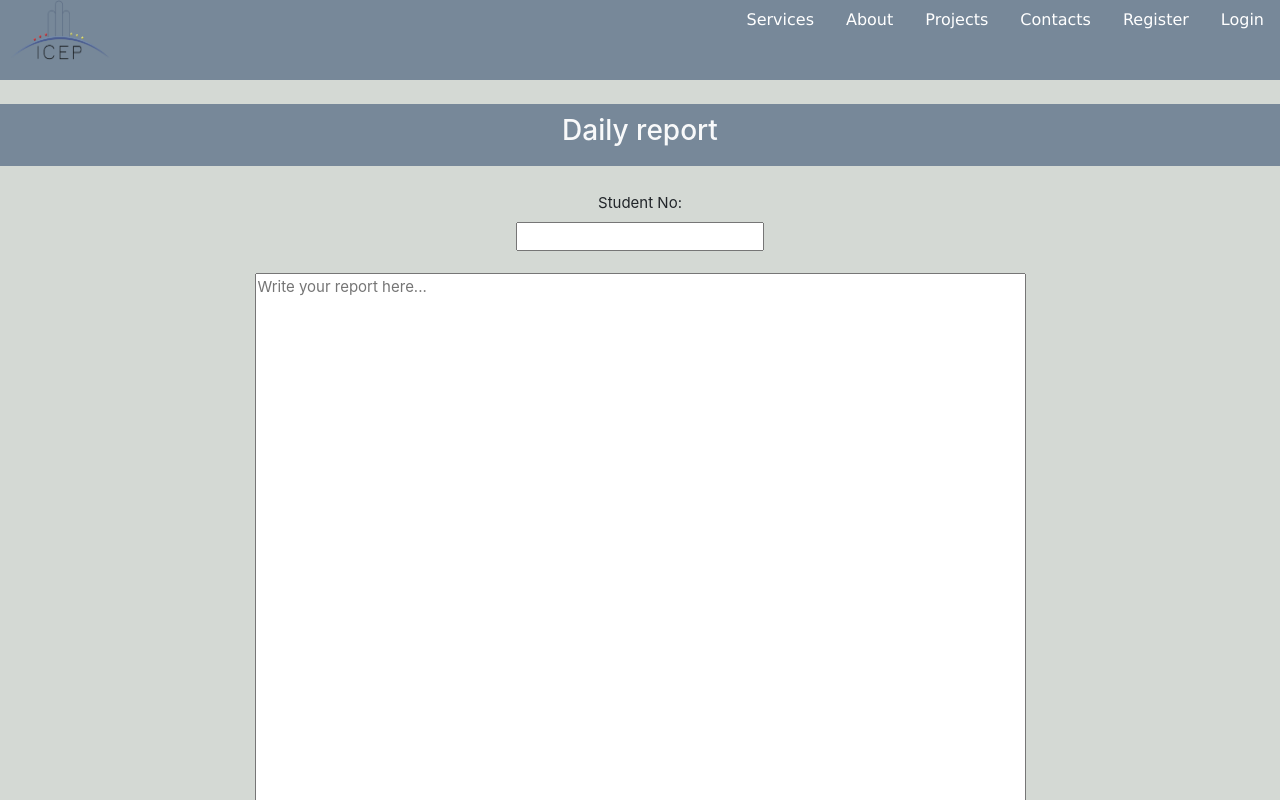
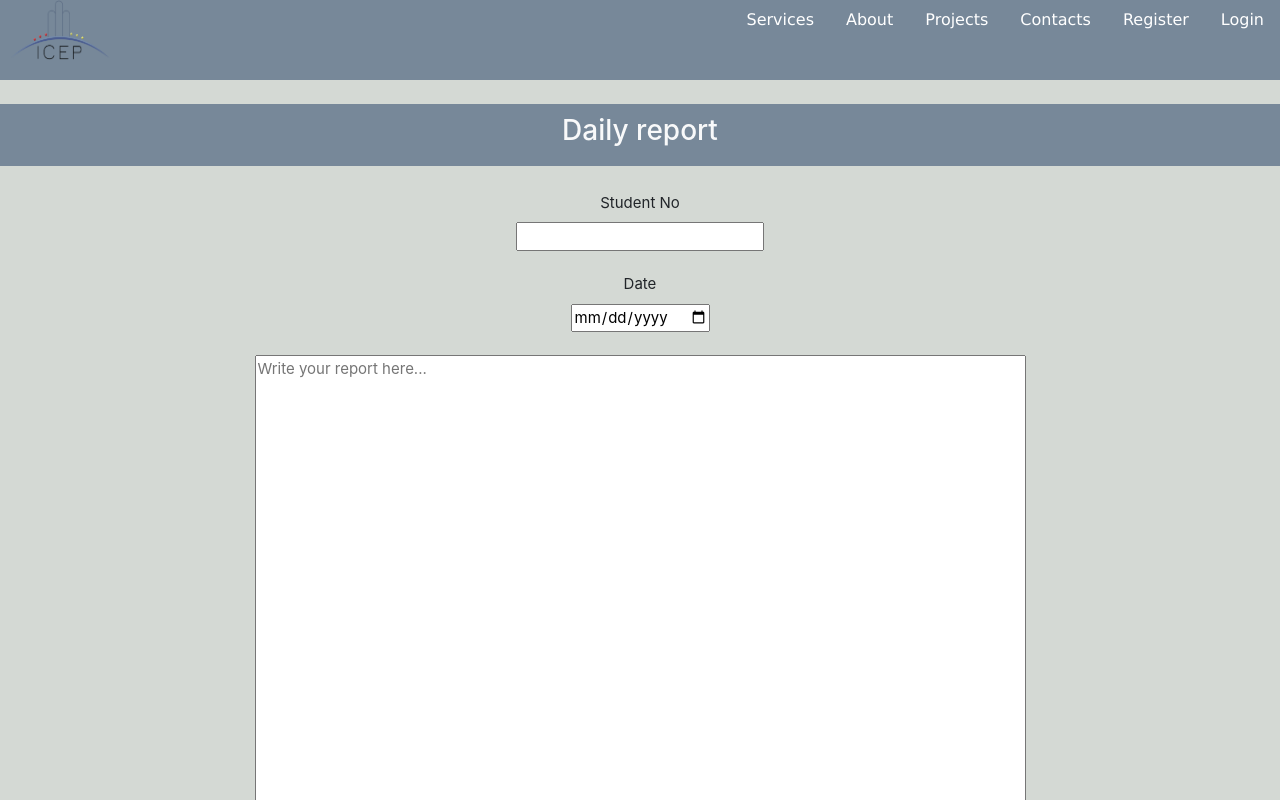
Before and after one commit to MooraBlack/icep_web, an Angular app: page /report in a window 1280 px wide. Shown: the top 800 px of the page. Built offline with nearby package versions, Linux system fonts and the light colour scheme.

Commit message:
Tsatsi
Updated report

```diff
--- a/src/app/report/report.component.html
+++ b/src/app/report/report.component.html
@@ -37,8 +37,10 @@
         <div class="row">
           <div class="column">
             <form class="text">
-              <label>Student No:</label><br>
+              <label>Student No</label><br>
                  <input type="studentNo" formControlName="stdNo"><br><br>
+                 <label>Date</label><br>
+                 <input type="date" formControlName="date"  placeholder="Write your report here..."><br><br>
               <textarea id="report" name="report" placeholder="Write your report here..." rows="25" cols="75"></textarea><br><br>
               <input type="submit" value="submit">
             </form>
--- a/src/app/services/services.component.html
+++ b/src/app/services/services.component.html
@@ -28,7 +28,7 @@
 
           <section class="page-section" id="services">
             <div class="container">
-              <h2 class="text-center mt-0">At Your Service</h2>
+              <h2 class="text-center mt-0">Services</h2>
               <hr class="divider my-4">
               <h2 class="text-center mt-0">Web</h2>
               <hr class="divider my-4">
```
